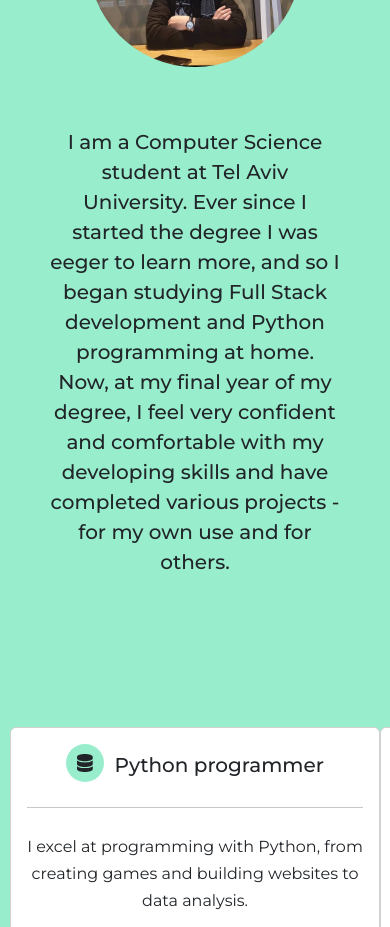
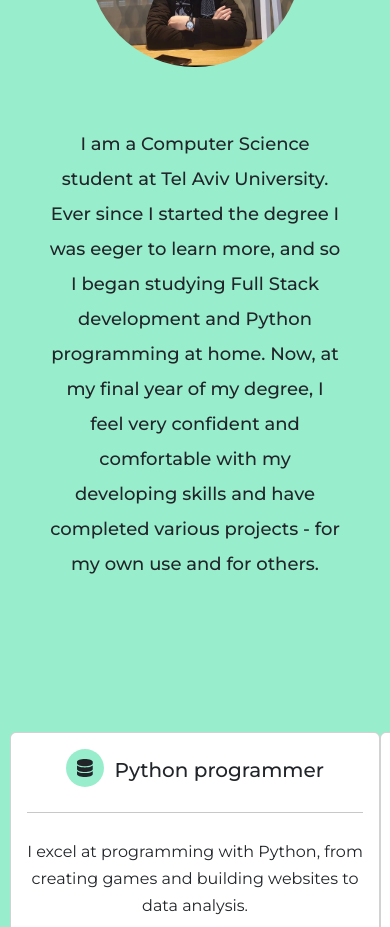
Before and after one commit to JacobEliks/personal-website, a React (Create React App) app: page / in a window 390 px wide. Shown: the part 880-1807 px from the top of the page. Built offline with nearby package versions, Linux system fonts and the light colour scheme.

Commit message:
Update index.css

```diff
--- a/src/index.css
+++ b/src/index.css
@@ -375,7 +375,7 @@ input.input {
   display: block;
   position: absolute;
   z-index: -1;
-  width: 100%;
+
   height: 100%;
   top: 0;
   left: 50%;
@@ -440,6 +440,7 @@ button {
   background: 0 0;
 }
 
+
 @media (max-width: 800px) {
   .fs-img {
     width: 75%;
@@ -448,8 +449,10 @@ button {
     width: 55%;
   }
   .colored-section h5 {
-    font-size: 20px;
+    font-size: 18px;
     font-weight: 500;
+    line-height: 35px;
+    width: 80%;
   }
   .contact-me .profile-img {
     display: none;
@@ -463,6 +466,11 @@ button {
     margin-top: 40px;
   }
 
+
+  .additionalImage {
+    display: none;
+  }
+
   .wrap-contact {
     width: 80%;
   }
```
